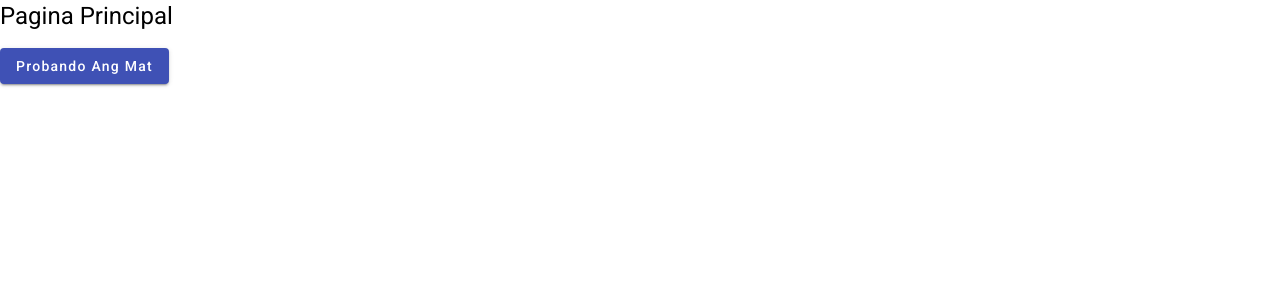
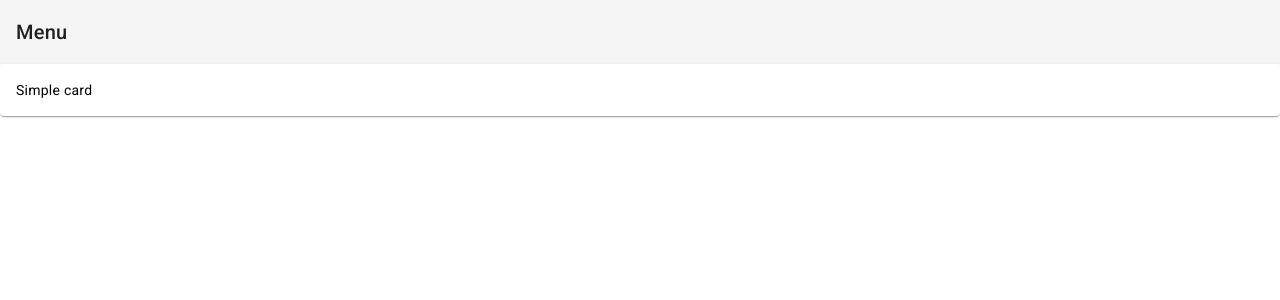
Before and after one commit to locodkno78/mascotas, an Angular app in the folder mascotas/: page / in a window 1280 px wide. Shown: the top 300 px of the page. Built offline with nearby package versions, Linux system fonts and the light colour scheme.

Commit message:
creacion del main

```diff
--- a/mascotas/src/app/app.component.html
+++ b/mascotas/src/app/app.component.html
@@ -1,6 +1,3 @@
-<h1>Pagina Principal</h1>
 
-
-<button mat-raised-button color="primary">Probando Ang Mat</button>
-
+<app-principal></app-principal>
 <router-outlet></router-outlet>
--- a/mascotas/src/app/app.module.ts
+++ b/mascotas/src/app/app.module.ts
@@ -7,16 +7,20 @@ import { BrowserAnimationsModule } from '@angular/platform-browser/animations';
 import {MatIconModule} from '@angular/material/icon';
 import {MatDividerModule} from '@angular/material/divider';
 import { MatButtonModule } from '@angular/material/button';
+import { PrincipalComponent } from './principal/principal.component';
+
 
 @NgModule({
   declarations: [
-    AppComponent
+    AppComponent,
+
   ],
   imports: [
     BrowserModule,
     AppRoutingModule,
     BrowserAnimationsModule,
-    MatIconModule, MatDividerModule, MatButtonModule
+    MatIconModule, MatDividerModule, MatButtonModule,
+    PrincipalComponent
   ],
   providers: [],
   bootstrap: [AppComponent]
--- /dev/null
+++ b/mascotas/src/app/principal/principal.component.html
@@ -0,0 +1,7 @@
+<mat-toolbar>
+    <span>Menu</span>
+</mat-toolbar>
+
+<mat-card>
+    <mat-card-content>Simple card</mat-card-content>
+  </mat-card>
```
Also changed, not shown: mascotas/src/app/principal/principal.component.ts (added, +14 -0 lines), mascotas/src/app/principal/principal.component.css (added), 1 other file (tests, documents, lock files or other folders).
